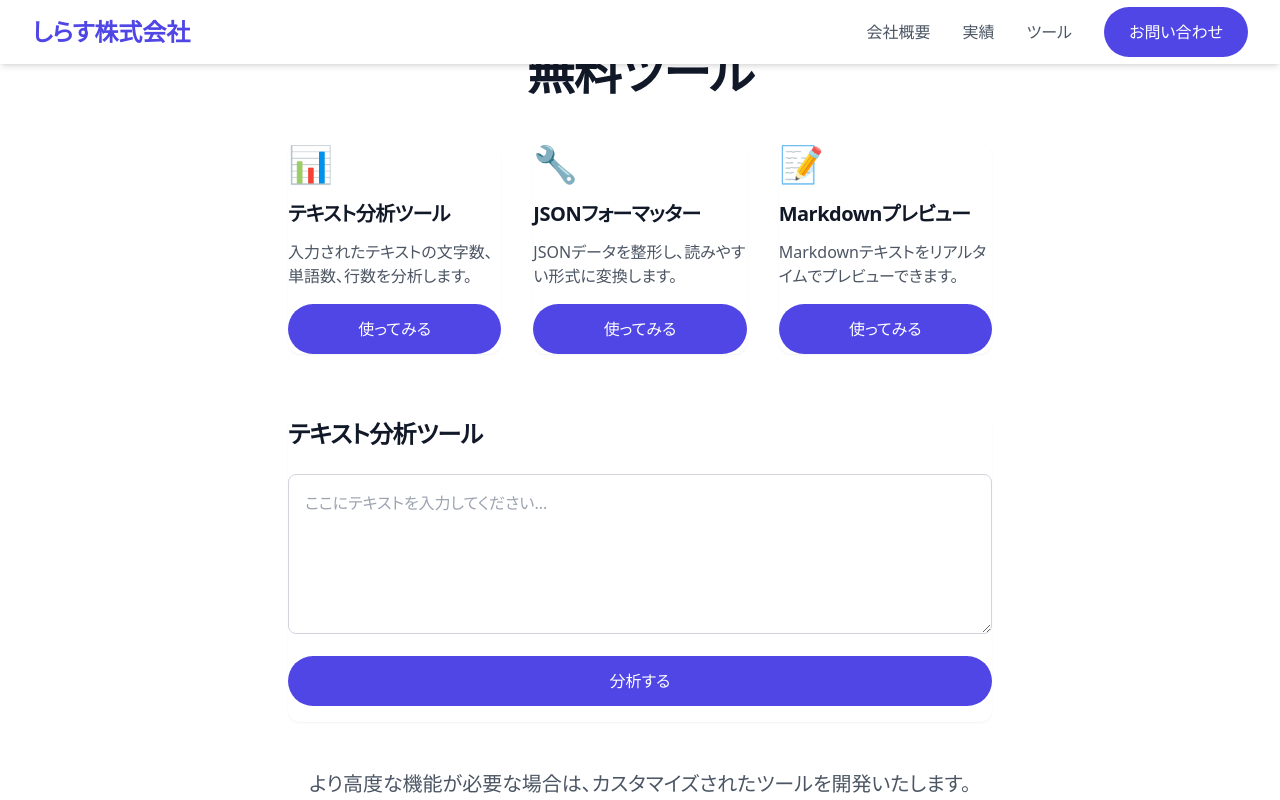
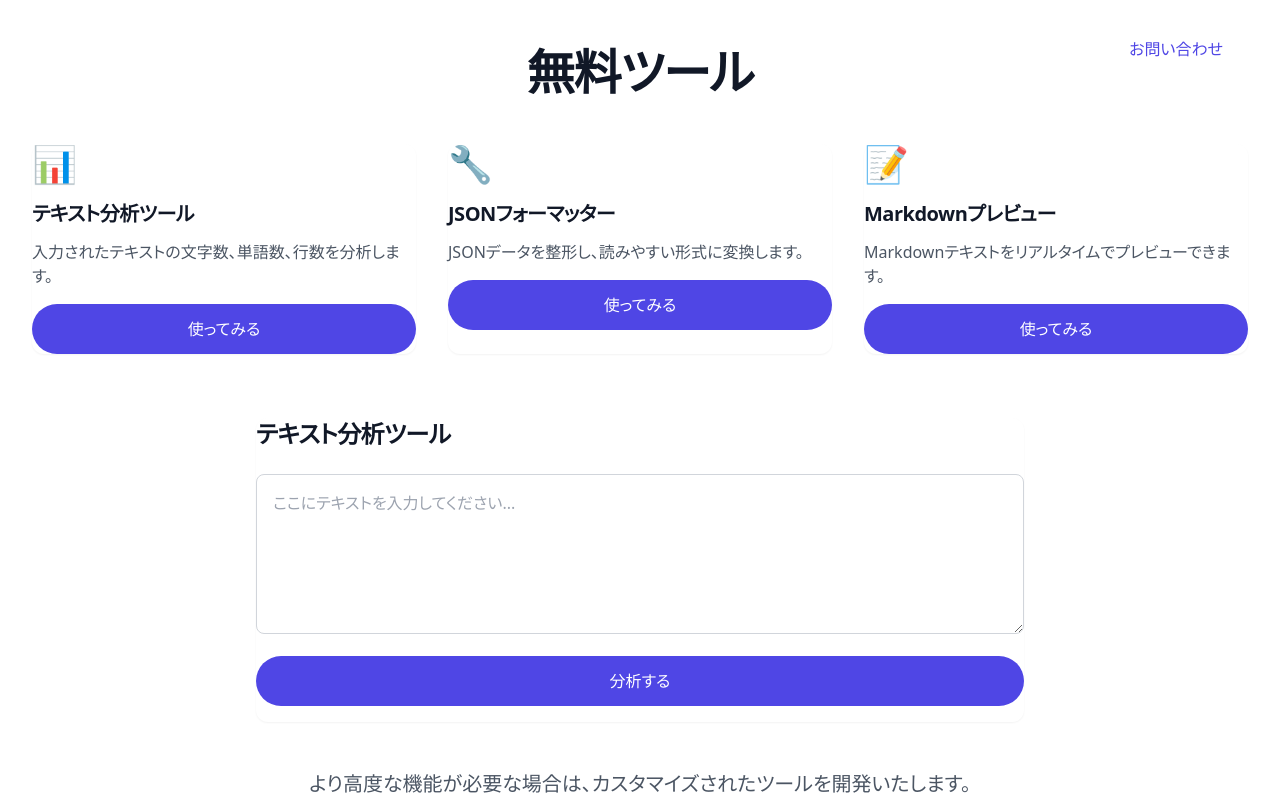
Before and after one commit to toshi59/shirasu-website-demo_1, a Next.js app: page /tools in a window 1280 px wide. Shown: the top 800 px of the page. Built offline with nearby package versions, Linux system fonts and the light colour scheme.

Commit message:
Update: Finalize transparent header with scroll effect

```diff
--- a/components/Navbar.tsx
+++ b/components/Navbar.tsx
@@ -5,7 +5,6 @@ import { useState, useEffect } from 'react';
 export default function Navbar() {
   const router = useRouter();
   const [isScrolled, setIsScrolled] = useState(false);
-  const isHome = router.pathname === '/';
 
   useEffect(() => {
     const handleScroll = () => {
@@ -19,28 +18,18 @@ export default function Navbar() {
     return router.pathname === path ? 'active-nav-link' : 'nav-link';
   };
 
-  const navBackground = isHome
-    ? isScrolled
-      ? 'bg-white shadow-md'
-      : 'bg-transparent'
-    : 'bg-white shadow-md';
-
-  const linkColor = isHome && !isScrolled
-    ? 'text-white hover:text-white/80'
-    : 'text-gray-600 hover:text-indigo-600';
-
-  const logoColor = isHome && !isScrolled
-    ? 'text-white'
-    : 'text-indigo-600';
-
   return (
-    <nav className={`fixed w-full z-50 transition-all duration-300 ${navBackground}`}>
+    <nav className={`fixed w-full z-50 transition-all duration-300 ${
+      isScrolled ? 'bg-white shadow-md py-4' : 'bg-transparent py-6'
+    }`}>
       <div className="container">
-        <div className="flex items-center justify-between h-16">
+        <div className="flex items-center justify-between">
           <div className="flex items-center">
             <Link
               href="/"
-              className={`text-2xl font-bold transition-colors duration-300 ${logoColor}`}
+              className={`text-2xl font-bold transition-colors duration-300 ${
+                isScrolled ? 'text-indigo-600' : 'text-white'
+              }`}
             >
               しらす株式会社
             </Link>
@@ -50,28 +39,32 @@ export default function Navbar() {
             <div className="flex items-center space-x-8">
               <Link
                 href="/about"
-                className={`font-medium transition-colors duration-300 ${linkColor}`}
+                className={`font-medium transition-colors duration-300 ${
+                  isScrolled ? isActive('/about') : 'text-white hover:text-white/80'
+                }`}
               >
                 会社概要
               </Link>
               <Link
                 href="/works"
-                className={`font-medium transition-colors duration-300 ${linkColor}`}
+                className={`font-medium transition-colors duration-300 ${
+                  isScrolled ? isActive('/works') : 'text-white hover:text-white/80'
+                }`}
               >
                 実績
               </Link>
               <Link
                 href="/tools"
-                className={`font-medium transition-colors duration-300 ${linkColor}`}
+                className={`font-medium transition-colors duration-300 ${
+                  isScrolled ? isActive('/tools') : 'text-white hover:text-white/80'
+                }`}
               >
                 ツール
               </Link>
               <Link
                 href="/contact"
                 className={`button-primary ${
-                  isHome && !isScrolled
-                    ? 'bg-white text-indigo-600'
-                    : 'bg-indigo-600 text-white'
+                  isScrolled ? 'bg-indigo-600 text-white' : 'bg-white text-indigo-600'
                 }`}
               >
                 お問い合わせ
--- a/pages/tools/index.tsx
+++ b/pages/tools/index.tsx
@@ -1,4 +1,3 @@
-import Link from 'next/link';
 import { useState } from 'react';
 
 export default function Tools() {
@@ -45,7 +44,7 @@ export default function Tools() {
 
   return (
     <div className="py-12">
-      <div className="container max-w-3xl">
+      <div className="container">
         <h1 className="heading-1 text-center mb-12">無料ツール</h1>
 
         <div className="grid grid-cols-1 md:grid-cols-3 gap-8 mb-16">
@@ -92,9 +91,9 @@ export default function Tools() {
           <p className="text-xl text-gray-600 mb-4">
             より高度な機能が必要な場合は、カスタマイズされたツールを開発いたします。
           </p>
-          <Link href="/contact" className="button-primary">
+          <a href="/contact" className="button-primary">
             お問い合わせ
-          </Link>
+          </a>
         </div>
       </div>
     </div>
--- a/pages/works/index.tsx
+++ b/pages/works/index.tsx
@@ -1,5 +1,3 @@
-import Link from 'next/link';
-
 export default function Works() {
   const projects = [
     {
@@ -75,9 +73,9 @@ export default function Works() {
             <br />
             まずはお気軽にご相談ください。
           </p>
-          <Link href="/contact" className="button-primary">
+          <a href="/contact" className="button-primary">
             お問い合わせ
-          </Link>
+          </a>
         </div>
       </div>
     </div>
```
